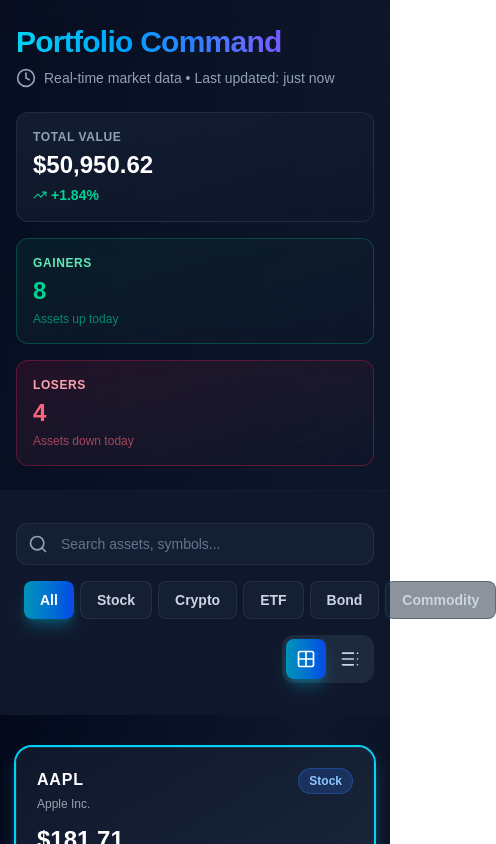
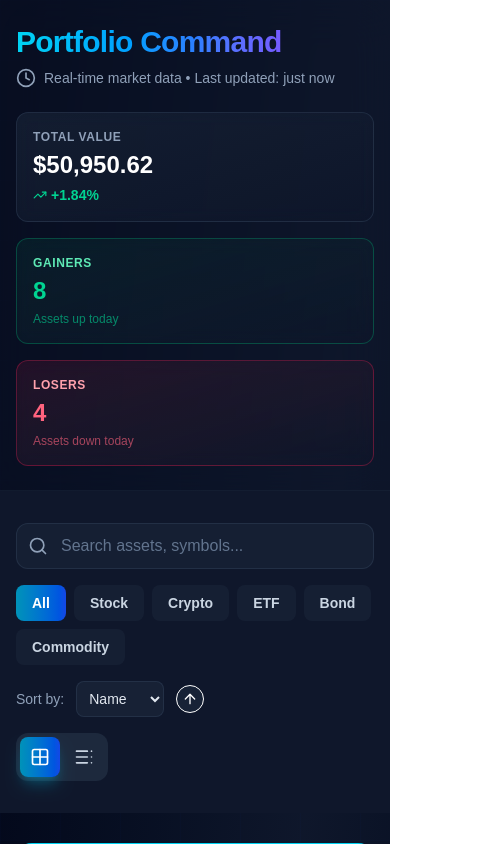
Before and after one commit to SalmaAboArab/the-real-time-assets-dashboard, a Next.js app: page / in a window 390 px wide. Shown: the top 844 px of the page, 496 px wide, since content can reach past the window. Built offline with nearby package versions, Linux system fonts and the light colour scheme.

Commit message:
add sort & enhance filter and search & some ui and responsiveness updates

```diff
--- a/app/components/controls.tsx
+++ b/app/components/controls.tsx
@@ -1,6 +1,10 @@
-import React, { useEffect, useMemo, useState } from "react";
+import React, { useCallback, useEffect, useMemo, useState } from "react";
 import { assetsTypes } from "./mock-assets";
-import { Grid2x2, Search, TableOfContents } from "lucide-react";
+import { ArrowUp, Grid2x2, Search, TableOfContents } from "lucide-react";
+import { Tooltip } from "../utils/tooltip";
+
+type SortKey = "name" | "price" | "change" | "volume";
+type SortOrder = "asc" | "desc";
 
 export default function Controls({
   setAssets,
@@ -14,94 +18,130 @@ export default function Controls({
   setIsGridView: (value: boolean) => void;
 }) {
   const [searchValue, setSearchValue] = useState("");
-  const [SelectedType, setSelectedType] = useState("All");
+  const [selectedType, setSelectedType] = useState("All");
+  const [sortKey, setSortKey] = useState<SortKey>("name");
+  const [sortOrder, setSortOrder] = useState<SortOrder>("asc");
 
-  const getSearchNameValue = (input: { target: { value: string } }) => {
-    setSearchValue(input.target.value.toLowerCase());
-    getSearchValue(SelectedType, input.target.value.toLowerCase());
+  const parseVolume = (v: string) => {
+    const num = Number(v.replace(/[^\d.]/g, ""));
+    if (v.includes("B")) return num * 1_000;
+    if (v.includes("M")) return num;
+    return num / 1_000;
   };
 
-  const getSearchValue = (type: string, name: string) => {
-    let filteredData;
-    if (type === "All") {
-      filteredData = assets.filter(
-        (asset) =>
-          asset.symbol.toLowerCase().includes(name) ||
-          asset.name.toLowerCase().includes(name),
-      );
-    } else {
-      filteredData = assets.filter(
-        (asset) =>
-          asset.type === type &&
-          (asset.symbol.toLowerCase().includes(name) ||
-            asset.name.toLowerCase().includes(name)),
-      );
-    }
+  const sortValueGetters: Record<SortKey, (a: Asset) => string | number> = {
+    name: (a) => a.name.toLowerCase(),
+    price: (a) => a.price,
+    change: (a) => a.changePercent,
+    volume: (a) => parseVolume(a.volume),
+  };
 
-    setAssets(filteredData);
-  };
+  const sortAssetsBy = useCallback(
+    (list: Asset[], key: SortKey, order: SortOrder) => {
+      const getValue = sortValueGetters[key];
+
+      return [...list].sort((a, b) => {
+        const aVal = getValue(a);
+        const bVal = getValue(b);
+
+        if (typeof aVal === "string") {
+          return order === "asc"
+            ? aVal.localeCompare(bVal as string)
+            : (bVal as string).localeCompare(aVal);
+        }
+
+        return order === "asc"
+          ? (aVal as number) - (bVal as number)
+          : (bVal as number) - (aVal as number);
+      });
+    },
+    [],
+  );
+
+  const applyFilterAndSort = useCallback(
+    (type: string, search: string) => {
+      const filtered = assets.filter((asset) => {
+        const matchesSearch =
+          asset.name.toLowerCase().includes(search) ||
+          asset.symbol.toLowerCase().includes(search);
+
+        return type === "All"
+          ? matchesSearch
+          : asset.type === type && matchesSearch;
+      });
+
+      const sorted = sortAssetsBy(filtered, sortKey, sortOrder);
+      setAssets(sorted);
+    },
+    [assets, sortAssetsBy, sortKey, sortOrder, setAssets],
+  );
 
   function debounce<T extends (...args: any[]) => void>(
     func: T,
     delay: number,
   ): (...args: Parameters<T>) => void {
-    let debounceTimer: NodeJS.Timeout | undefined;
+    let timer: NodeJS.Timeout;
 
-    return function debouncedFunction(
-      this: ThisParameterType<T>,
-      ...args: Parameters<T>
-    ) {
-      const context = this;
-
-      if (debounceTimer) {
-        clearTimeout(debounceTimer);
-      }
-
-      debounceTimer = setTimeout(() => func.apply(context, args), delay);
+    return (...args: Parameters<T>) => {
+      clearTimeout(timer);
+      timer = setTimeout(() => func(...args), delay);
     };
   }
 
-  const debouncedFilter = useMemo(
-    () => debounce((value: string) => getSearchValue(value, searchValue), 500),
-    [searchValue],
+  const debouncedSearch = useMemo(
+    () =>
+      debounce((value: string) => {
+        setSearchValue(value);
+        applyFilterAndSort(selectedType, value);
+      }, 500),
+    [applyFilterAndSort, selectedType],
   );
 
   useEffect(() => {
-    if (assets.length > 0) {
-      getSearchValue(SelectedType, searchValue);
+    if (assets.length) {
+      applyFilterAndSort(selectedType, searchValue);
     }
-  }, [assets]);
+  }, [sortKey, sortOrder]);
+
+  const handleSortChange = (key: SortKey, order: SortOrder) => {
+    setSortKey(key);
+    setSortOrder(order);
+
+    const sorted = sortAssetsBy(assets, key, order);
+    setAssets(sorted);
+  };
 
   return (
-    <div className="sticky top-0 z-40 bg-slate-900 w-full">
-      {/* border-b border-slate-800/50 backdrop-blur-xl */}
+    <div className="sticky top-0 z-40 bg-slate-900 w-full overflow-hidden">
       <div className="max-w-7xl mx-auto px-4 md:px-8 py-8">
-        <div className="flex flex-col lg:flex-row gap-4">
+        <div className="flex flex-col lg:flex-row gap-4 sm:items-center sm:justify-center">
+          {/* Search */}
           <div className="relative flex-1 max-w-md">
             <Search className="absolute left-3 top-1/2 -translate-y-1/2 w-5 h-5 text-slate-400" />
             <input
               type="text"
-              name="search"
-              id="search"
-              className="max-w-md w-full pl-11 pr-4 py-2.5 bg-slate-800/50 border border-slate-700/50 rounded-xl text-white placeholder:text-slate-500 focus:outline-none focus:ring-2 focus:ring-cyan-500/50 focus:border-cyan-500/50 transition-all text-sm font-medium"
+              className="max-w-md w-full pl-11 pr-4 py-2.5 bg-slate-800/50 border border-slate-700/50 rounded-xl text-white placeholder:text-slate-500 focus:outline-none focus:ring-2 focus:ring-cyan-500/50"
               placeholder="Search assets, symbols..."
-              onChange={debounce(getSearchNameValue, 500)}
+              onChange={(e) => debouncedSearch(e.target.value.toLowerCase())}
             />
           </div>
 
-          <div className="flex gap-1.5 mx-2">
+          {/* Filter */}
+          <div className="flex flex-wrap gap-2">
             {["All", ...assetsTypes].map((type) => (
               <button
                 key={type}
                 onClick={() => {
                   setSelectedType(type);
-                  debouncedFilter(type);
+                  debounce(() => {
+                    applyFilterAndSort(type, searchValue);
+                  }, 300)();
                 }}
-                disabled={SelectedType === type}
-                className={`px-4 py-2 rounded-lg text-sm font-bold transition-all duration-200 ${
-                  SelectedType === type
-                    ? "bg-linear-to-r from-cyan-600 to-blue-700 text-white shadow-lg shadow-cyan-500/30"
-                    : "bg-slate-800/50 text-slate-300 border border-slate-700/50 hover:bg-slate-700/50 hover:border-slate-600"
+                disabled={selectedType === type}
+                className={`px-4 py-2 rounded-lg text-sm font-bold transition-all ${
+                  selectedType === type
+                    ? "bg-linear-to-r from-cyan-600 to-blue-700 text-white"
+                    : "bg-slate-800/50 text-slate-300 hover:bg-slate-700/50"
                 }`}
               >
                 {type}
@@ -109,12 +149,50 @@ export default function Controls({
             ))}
           </div>
 
-          <div className="flex justify-end">
+          {/* Sort */}
+          <div className="flex items-center gap-3">
+            <span className="text-slate-400 text-sm">Sort by:</span>
+
+            <select
+              value={sortKey}
+              onChange={(e) =>
+                handleSortChange(e.target.value as SortKey, sortOrder)
+              }
+              className="bg-slate-800/60 border border-slate-700/50 text-slate-200 text-sm rounded-lg px-2 py-2 h-9"
+            >
+              <option value="name">Name</option>
+              <option value="price">Price</option>
+              <option value="change">Change</option>
+              <option value="volume">Volume</option>
+            </select>
+
+            <Tooltip text={sortOrder === "asc" ? "Descending" : "Ascending"}>
+              <button
+                onClick={() =>
+                  debounce(
+                    () =>
+                      handleSortChange(
+                        sortKey,
+                        sortOrder === "asc" ? "desc" : "asc",
+                      ),
+                    200,
+                  )()
+                }
+                className="flex items-center justify-center w-7 h-7 rounded-full border border-white text-white bg-slate-800/60 hover:bg-slate-700/70 transition-all duration-300 ease-in-out transform hover:scale-105 active:scale-95"
+              >
+                <ArrowUp
+                  className={`w-4 h-4 transform transition-transform duration-300 ${sortOrder === "asc" ? "rotate-0" : "rotate-180"}`}
+                />{" "}
+              </button>{" "}
+            </Tooltip>
+          </div>
+
+          {/* View Toggle */}
+          <div className="flex lg:justify-end">
             <div className="inline-flex bg-slate-800 p-1 rounded-xl gap-1">
-              {/* Grid */}
+              <Tooltip text="Grid View">
               <button
                 onClick={() => setIsGridView(true)}
-                aria-label="Grid view"
                 className={`flex items-center justify-center w-10 h-10 rounded-lg transition-all duration-200
         ${
           isGridView
@@ -122,13 +200,13 @@ export default function Controls({
             : "text-slate-300 hover:text-white hover:bg-slate-700"
         }`}
               >
-                <Grid2x2 className="w-5 h-5" />
+                <Grid2x2 className="w-5 h-5 mx-auto" />
               </button>
+              </Tooltip>
 
-              {/* Table */}
+              <Tooltip text="Table View">
               <button
                 onClick={() => setIsGridView(false)}
-                aria-label="Table view"
                 className={`flex items-center justify-center w-10 h-10 rounded-lg transition-all duration-200
         ${
           !isGridView
@@ -136,8 +214,10 @@ export default function Controls({
             : "text-slate-300 hover:text-white hover:bg-slate-700"
         }`}
               >
-                <TableOfContents className="w-5 h-5" />
+                <TableOfContents className="w-5 h-5 mx-auto" />
               </button>
+              </Tooltip>
+
             </div>
           </div>
         </div>
--- a/app/components/header.tsx
+++ b/app/components/header.tsx
@@ -30,7 +30,7 @@ export default function Header({totalChangePercent, gainers, losers, totalValue}
 
           {/* States Cards */}
           <div className="grid grid-cols-1 sm:grid-cols-3 gap-4">
-            <div className="bg-linear-to-br from-slate-800/50 to-slate-900/50 backdrop-blur-sm border border-slate-700/50 rounded-xl p-4">
+            <div className="bg-linear-to-br from-slate-800/50 to-slate-900/50 backdrop-blur-sm border border-slate-700/50 rounded-xl p-4 overflow-hidden">
               <p className="text-xs text-slate-400 uppercase tracking-wider mb-1 font-semibold">
                 Total Value
               </p>
--- a/app/types/dashboard-types.ts
+++ b/app/types/dashboard-types.ts
@@ -20,3 +20,6 @@ interface Asset extends BaseAsset {
   dayLow: number;
   favorited: boolean;
 }
+
+type SortKey = "name" | "price" | "change" | "volume";
+type SortOrder = "asc" | "desc";
--- /dev/null
+++ b/app/utils/tooltip.tsx
@@ -0,0 +1,17 @@
+export const Tooltip = ({
+  text,
+  children,
+}: {
+  text: string;
+  children: React.ReactNode;
+}) => (
+  <div className="relative group inline-block">
+    {children}
+    <span
+      className="absolute -top-8 left-1/2 -translate-x-1/2 bg-slate-900 text-white text-xs px-2 py-1 rounded-md
+                     opacity-0 scale-75 group-hover:opacity-100 group-hover:scale-100 transition-all duration-200 whitespace-nowrap"
+    >
+      {text}
+    </span>
+  </div>
+);
```
